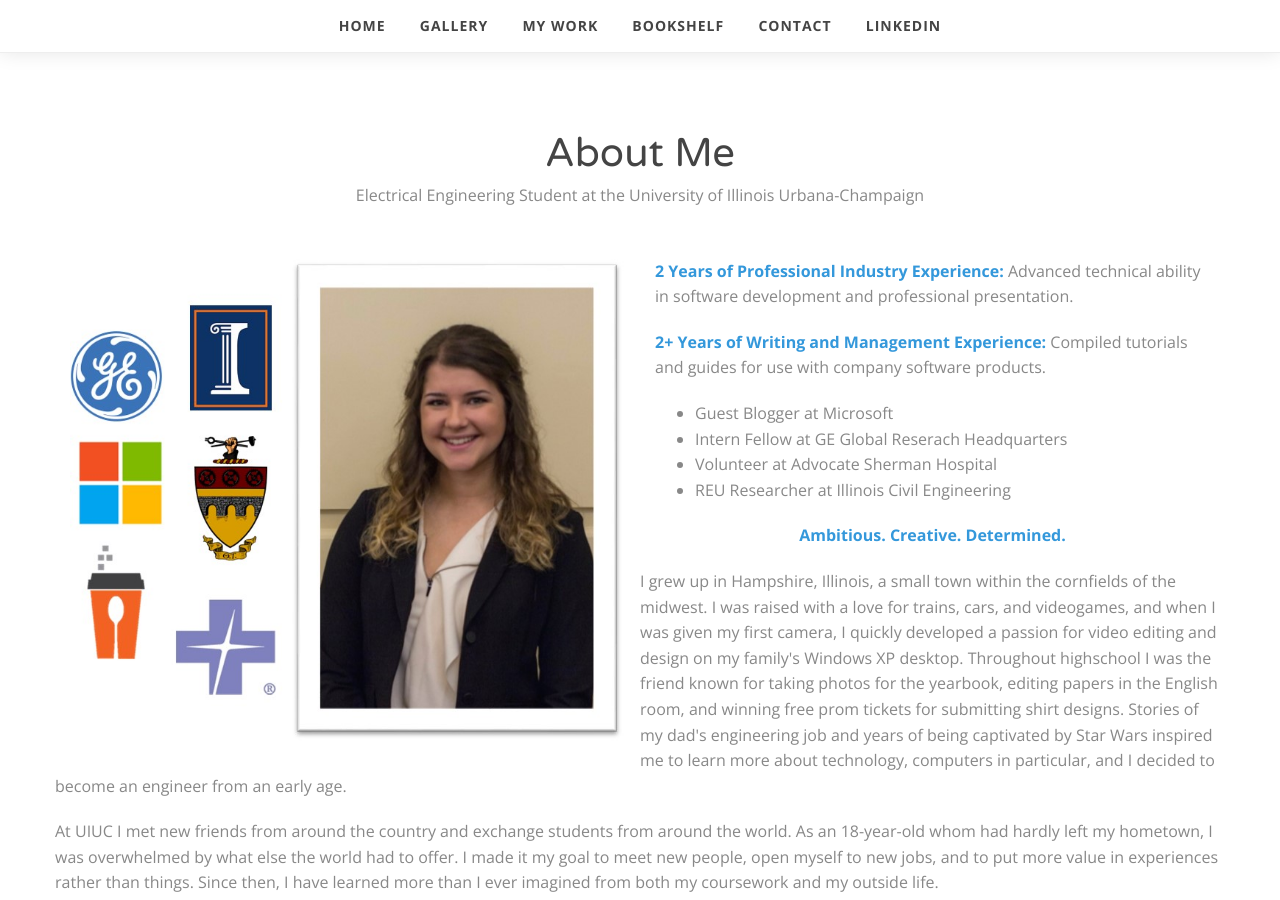
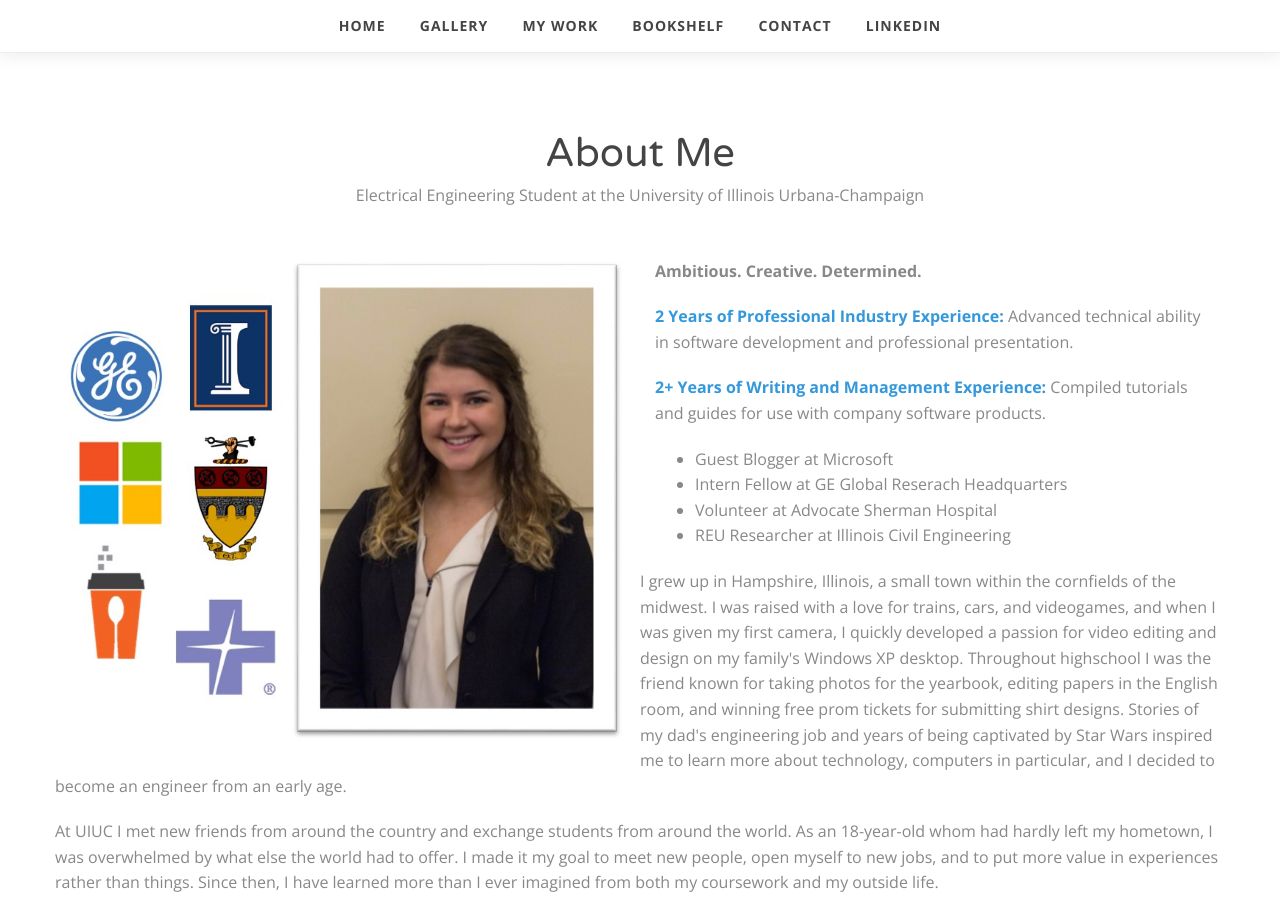
Before and after one commit to kmschoedl/kmschoedl.github.io, a Jekyll site: the page built from index.html, in a window 1280 px wide and 900 px high, scrolled down 673 px. Built offline with Jekyll 4.4.1, drawn with Linux system fonts in a browser that asks for light colours.

Commit message:
reformat

```diff
--- a/index.html
+++ b/index.html
@@ -41,11 +43,6 @@
             <li>REU Researcher at Illinois Civil Engineering</li>
           </ul>
           </p>
-
-          <div style="text-align:center;">
-					<p><strong><font color="#3498DB">Ambitious. Creative. Determined.</font></strong></p>
-        </div>
-
           </div>
           <p>
             I grew up in Hampshire, Illinois, a small town within the cornfields of the midwest. I was
```
Also changed, not shown: other parts of index.html (+2 -0 lines).
